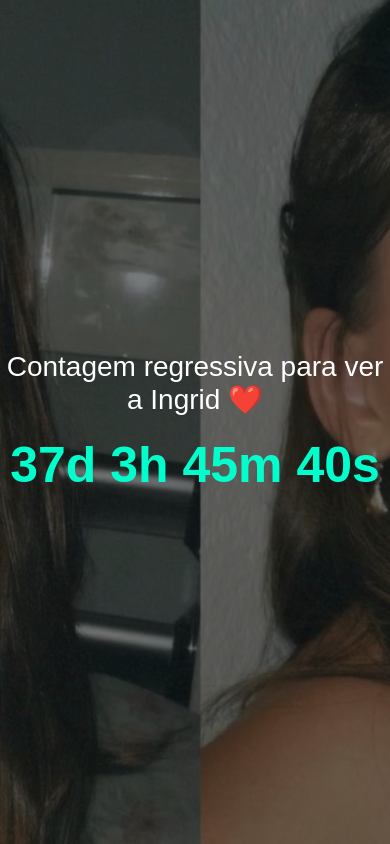
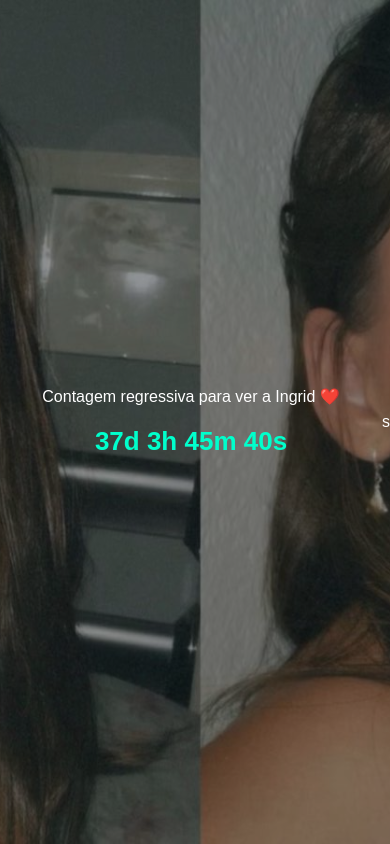
Before and after one commit to tiagovieira5471-cmd/contador-ingrid, a plain HTML site: page index.html in a window 390 px wide. Drawn offline with Linux system fonts and the light colour scheme.

Commit message:
ajuste layout responsivo para celular + melhorias visuais

```diff
--- a/index.html
+++ b/index.html
@@ -2,54 +2,72 @@
 <html lang="pt-BR">
 <head>
   <meta charset="UTF-8">
+  <meta name="viewport" content="width=device-width, initial-scale=1.0">
   <title>Contagem Regressiva ❤️</title>
 
   <style>
-    body {
+    * {
       margin: 0;
       padding: 0;
+      box-sizing: border-box;
+    }
+
+    body {
       height: 100vh;
+      font-family: Arial, sans-serif;
       display: flex;
       justify-content: center;
       align-items: center;
-      font-family: Arial, sans-serif;
-
-      background: url("fundo.jpg") no-repeat center center/cover;
+      overflow: hidden;
+      color: #fff;
     }
 
-    /* camada escura pra melhorar leitura */
-    .overlay {
-      position: absolute;
+    /* Fundo com imagem */
+    body::before {
+      content: "";
+      position: fixed;
       width: 100%;
       height: 100%;
-      background: rgba(0,0,0,0.5);
-      top: 0;
-      left: 0;
+
+      background: url("fundo.jpg") no-repeat center center;
+      background-size: cover;
+
+      filter: brightness(0.6);
+      z-index: -1;
     }
 
     #container {
-      position: relative;
-      z-index: 1;
       text-align: center;
-      color: #fff;
+      padding: 20px;
+      width: 100%;
+      max-width: 500px;
     }
 
     #titulo {
-      font-size: 28px;
+      font-size: clamp(18px, 5vw, 28px);
       margin-bottom: 20px;
     }
 
     #contador {
-      font-size: 50px;
+      font-size: clamp(28px, 10vw, 50px);
       font-weight: bold;
       color: #00ffcc;
+    }
+
+    /* ajuste fino pra telas muito pequenas */
+    @media (max-width: 400px) {
+      #titulo {
+        font-size: 16px;
+      }
+
+      #contador {
+        font-size: 26px;
+      }
     }
   </style>
 </head>
 
 <body>
-
-<div class="overlay"></div>
 
 <div id="container">
   <div id="titulo">
@@ -62,7 +80,6 @@
   const anoAtual = new Date().getFullYear();
   let dataAlvo = new Date(`${anoAtual}-06-12T00:00:00`);
 
-  // se já passou, joga pro próximo ano
   if (new Date() > dataAlvo) {
     dataAlvo = new Date(`${anoAtual + 1}-06-12T00:00:00`);
   }
@@ -90,4 +107,4 @@
 </script>
 
 </body>
-</html>
+</html>s
```
